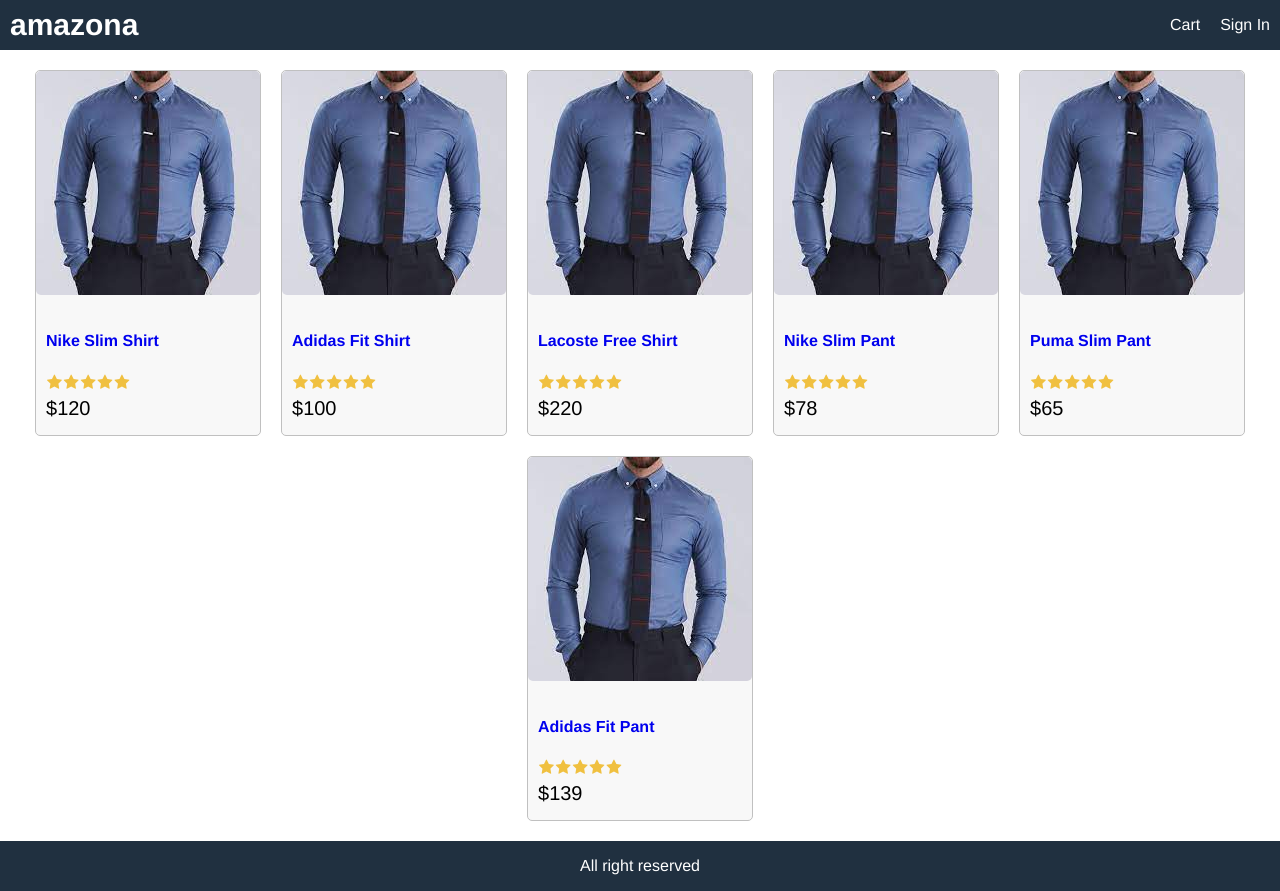
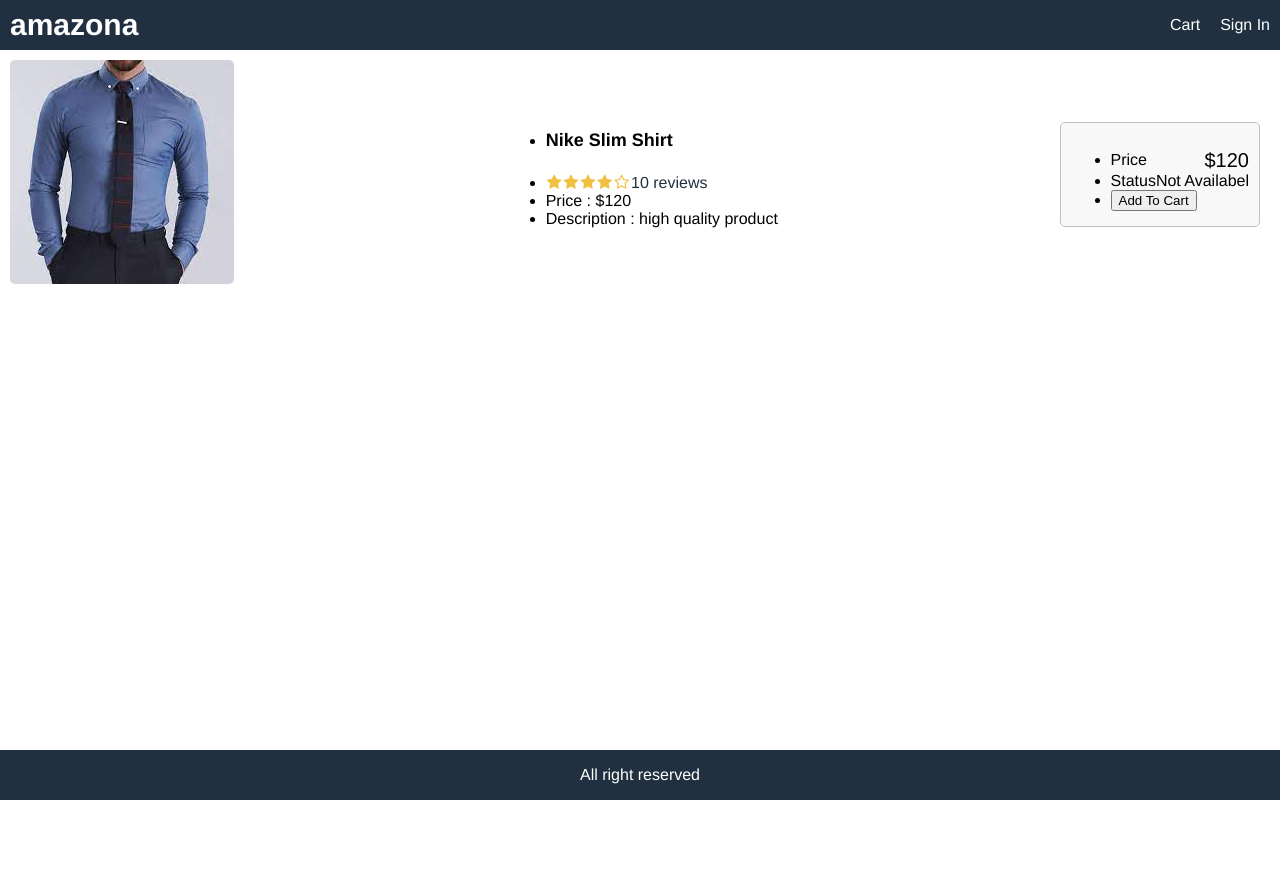
Before and after one commit to mahmoud-shakouryan/joulahh, a React (Create React App) app in the folder joulahh-frontend/: page /product/1 in a window 1280 px wide. After the commit the page ends 800 px from the top, so only its background shows below. Built offline with nearby package versions, Linux system fonts and the light colour scheme.

Commit message:
2 components created

```diff
--- a/joulahh-frontend/public/index.html
+++ b/joulahh-frontend/public/index.html
@@ -7,7 +7,7 @@
       rel="stylesheet"
       href="https://cdnjs.cloudflare.com/ajax/libs/font-awesome/4.7.0/css/font-awesome.min.css"
     />
-    <title>Joulahh</title>
+    <title>جولاه</title>
   </head>
   <body>
     <noscript>You need to enable JavaScript to run this app.</noscript>
--- a/joulahh-frontend/src/App.js
+++ b/joulahh-frontend/src/App.js
@@ -1,7 +1,9 @@
-import data from "./data";
-
+import {BrowserRouter, Route} from 'react-router-dom';
+import HomeScreen from './screens/HomeScreen';
+import ProductScreen from './screens/ProductScreen';
 function App() {
   return (
+    <BrowserRouter>
     <div className="grid-container">
       <header className="row">
         <div>
@@ -15,47 +17,12 @@
         </div>
       </header>
       <main>
-        <div>
-          <div className="row center">
-            {data.products.map((product) => (
-              <div key={product._id} className="card">
-                <a href={`/product/${product._id}`}>
-                  <img
-                    className="medium"
-                    src={product.image}
-                    alt={product.name}
-                  />
-                </a>
-                <div className="card-body">
-                  <a href={`/product/${product._id}`}>
-                    <h2>{product.name}</h2>
-                  </a>
-                  <div className="rating">
-                    <span>
-                      <i className="fa fa-star"></i>
-                    </span>
-                    <span>
-                      <i className="fa fa-star"></i>
-                    </span>
-                    <span>
-                      <i className="fa fa-star"></i>
-                    </span>
-                    <span>
-                      <i className="fa fa-star"></i>
-                    </span>
-                    <span>
-                      <i className="fa fa-star"></i>
-                    </span>
-                  </div>
-                  <div className="price">${product.price}</div>
-                </div>
-              </div>
-            ))}
-          </div>
-        </div>
+        <Route path='/' exact component={HomeScreen}></Route>
+        <Route path='/product/:id' exact component={ProductScreen}></Route>
       </main>
       <footer className="row center">All right reserved</footer>
     </div>
+    </BrowserRouter>
   );
 }
 
--- /dev/null
+++ b/joulahh-frontend/src/components/Product.js
@@ -0,0 +1,27 @@
+import React from 'react'
+import Rating from './Rating'
+
+const Product = ({product}) => {
+    return (
+        <div>
+            <div key={product._id} className="card">
+                <a href={`/product/${product._id}`}>
+                  <img
+                    className="medium"
+                    src={product.image}
+                    alt={product.name}
+                  />
+                </a>
+                <div className="card-body">
+                  <a href={`/product/${product._id}`}>
+                    <h2>{product.name}</h2>
+                  </a>
+                  <Rating rating={product.rating} numReviews={product.numReviews}/>
+                  <div className="price">${product.price}</div>
+                </div>
+              </div>
+        </div>
+    )
+}
+
+export default Product
--- /dev/null
+++ b/joulahh-frontend/src/components/Rating.js
@@ -0,0 +1,28 @@
+import React from "react";
+
+const Rating = ({ rating, numReviews }) => {
+  return (
+    <div className="rating">
+      <span>
+        <i className={rating >=1 ? "fa fa-star":rating>0.5?"fa fa-star-half-o":'fa fa-star-o'}></i>
+      </span>
+      <span>
+        <i className={rating >=2 ? "fa fa-star":rating>1.5?"fa fa-star-half-o":'fa fa-star-o'}></i>
+      </span>
+      <span>
+        <i className={rating >=3 ? "fa fa-star":rating>2.5?"fa fa-star-half-o":'fa fa-star-o'}></i>
+      </span>
+      <span>
+        <i className={rating >=4 ? "fa fa-star":rating>3.5?"fa fa-star-half-o":'fa fa-star-o'}></i>
+      </span>
+      <span>
+        <i className={rating >=5 ? "fa fa-star":rating>4.5?"fa fa-star-half-o":'fa fa-star-o'}></i>
+      </span>
+      <span>
+          {numReviews + ' reviews'}
+      </span>
+    </div>
+  );
+};
+
+export default Rating;
--- a/joulahh-frontend/src/index.css
+++ b/joulahh-frontend/src/index.css
@@ -103,3 +103,6 @@
   color: #f0c040;
   margin: 0.1rem;
 }
+.rating span:last-child{
+  color: #203040;
+}
--- /dev/null
+++ b/joulahh-frontend/src/screens/HomeScreen.js
@@ -0,0 +1,17 @@
+import React from 'react'
+import data from "../data";
+import Product from '../components/Product'
+
+const HomeScreen = () => {
+    return (
+        <div>
+          <div className="row center">
+            {data.products.map((product) => (
+              <Product key={product._id} product={product}/>
+            ))}
+          </div>
+        </div>
+    )
+}
+
+export default HomeScreen
--- /dev/null
+++ b/joulahh-frontend/src/screens/ProductScreen.js
@@ -0,0 +1,59 @@
+import React  from 'react'
+import Rating from '../components/Rating'
+import data from '../data';
+
+
+const ProductScreen = (props) => {
+    const product = data.products.find(product=> product._id === props.match.params.id)
+    if(!product){
+        return <div>product not found!</div>
+    }
+    return (
+        <div>
+          <div className='row'>
+              <div className='col-2'>
+                  <img className='large' src={product.image} alt={product.name}/>
+              </div>
+              <div className='col-1'>
+                  <ul>
+                      <li>
+                          <h1>{product.name}</h1>
+                      </li>
+                      <li>
+                          <Rating rating={product.rating} numReviews={product.numReviews}/>
+                      </li>
+                      <li>
+                          Price : ${product.price}
+                      </li>
+                      <li>
+                          Description : {product.description}
+                      </li>
+                  </ul>
+              </div>
+              <div className='col-1'>
+                  <div className='card card-body'>
+                      <ul>
+                          <li>
+                              <div className='row'>
+                                  <div>Price</div>
+                                  <div className='price'>${product.price}</div>
+                              </div>
+                          </li>
+                          <li>
+                              <div className='row'>
+                                  <div>Status</div>
+                                  {product.countInStock > 0 ? <span className='success'>In Stock</span> : <span className='error'>Not Availabel</span>}
+                              </div>
+                          </li>
+                          <li>
+                              <button className='primaty block'>Add To Cart</button>
+                          </li>
+                      </ul>
+                  </div>
+              </div>
+          </div>
+        </div>
+    )
+}
+
+export default ProductScreen
--- /dev/null
+++ b/package.json
@@ -0,0 +1,5 @@
+{
+  "dependencies": {
+    "react-router-dom": "^5.2.0"
+  }
+}
```
Also changed, not shown: 1 other file (tests, documents, lock files or other folders).
